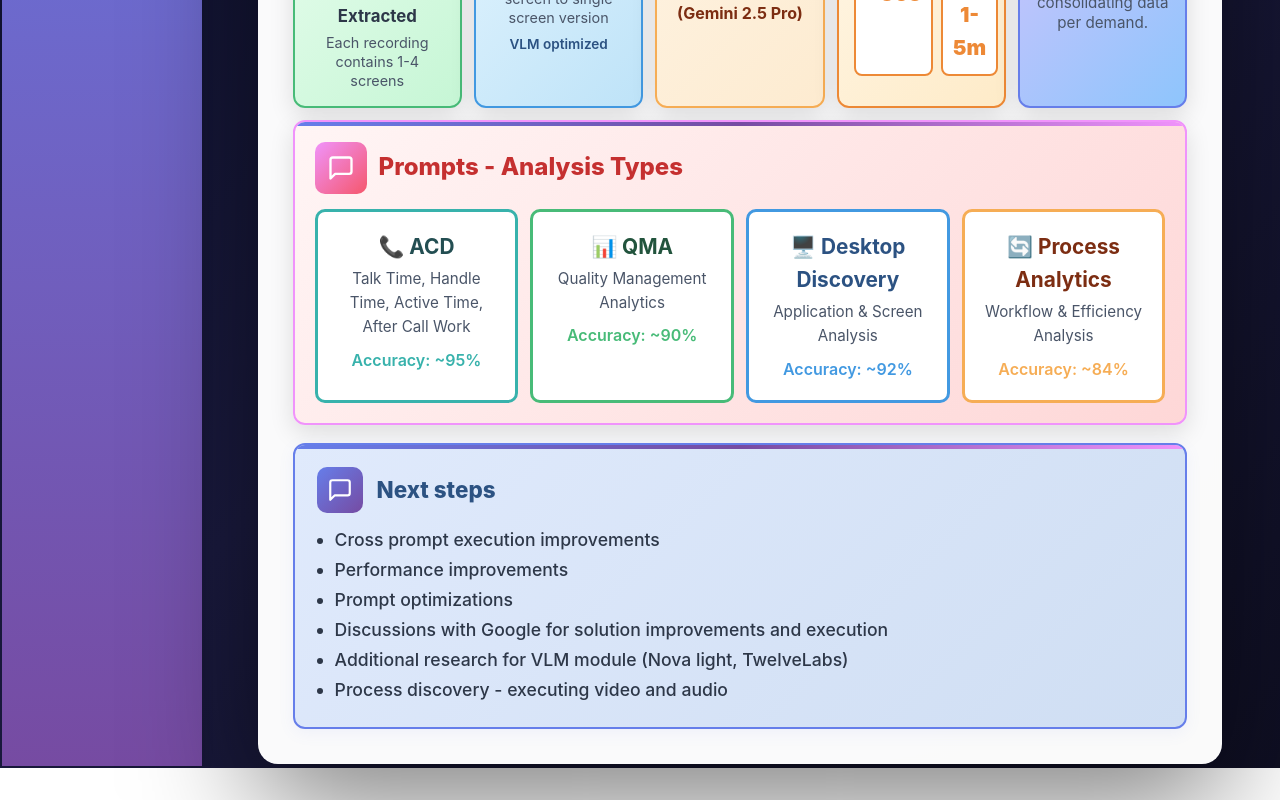
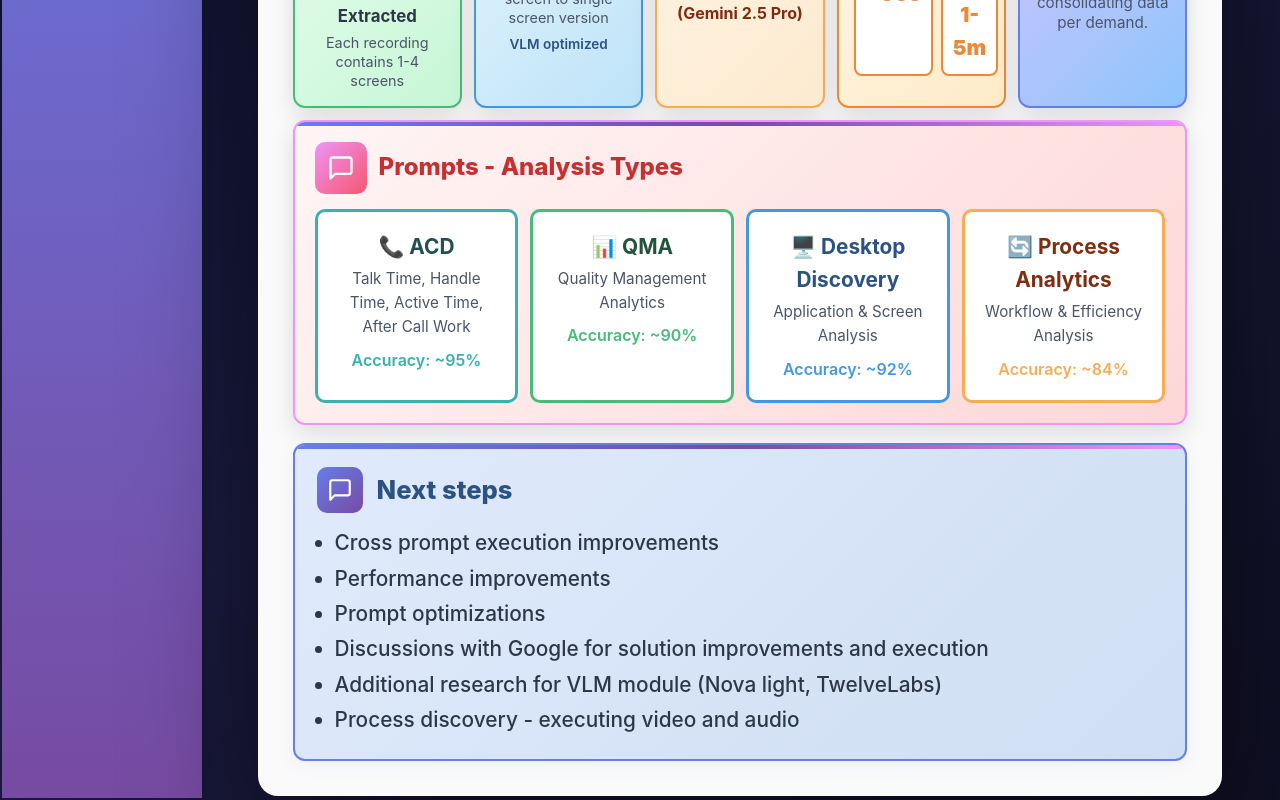
Before and after one commit to omerkul/demo, a React (Vite) app in the folder react-app/: page / in a window 1280 px wide. Shown: the part 520-1320 px from the top of the page. Before the commit the page ends 1288 px from the top, so only its background shows below. Built offline with nearby package versions, Linux system fonts and the light colour scheme.

Commit message:
refactor

```diff
--- a/react-app/src/components/Summary.tsx
+++ b/react-app/src/components/Summary.tsx
@@ -311,11 +311,11 @@ export default function Summary() {
               }}>
                 <MessageSquare size={26} stroke="white" />
               </div>
-              <h2 style={{ fontSize: '1.4rem', fontWeight: '800', color: '#2c5282', margin: 0 }}>
+              <h2 style={{ fontSize: '1.6rem', fontWeight: '800', color: '#2c5282', margin: 0 }}>
                 Next steps
               </h2>
             </div>
-            <ul style={{ fontSize: '1.1rem', color: '#2d3748', marginLeft: '0', paddingLeft: '18px', lineHeight: '1.7', fontWeight: '500' }}>
+            <ul style={{ fontSize: '1.3rem', color: '#2d3748', marginLeft: '0', paddingLeft: '18px', lineHeight: '1.7', fontWeight: '500' }}>
               <li>Cross prompt execution improvements</li>
               <li>Performance improvements</li>
               <li>Prompt optimizations</li>
```
